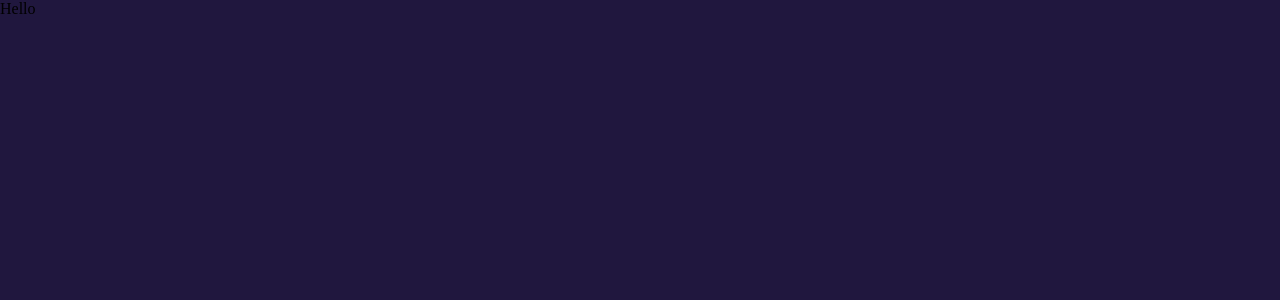
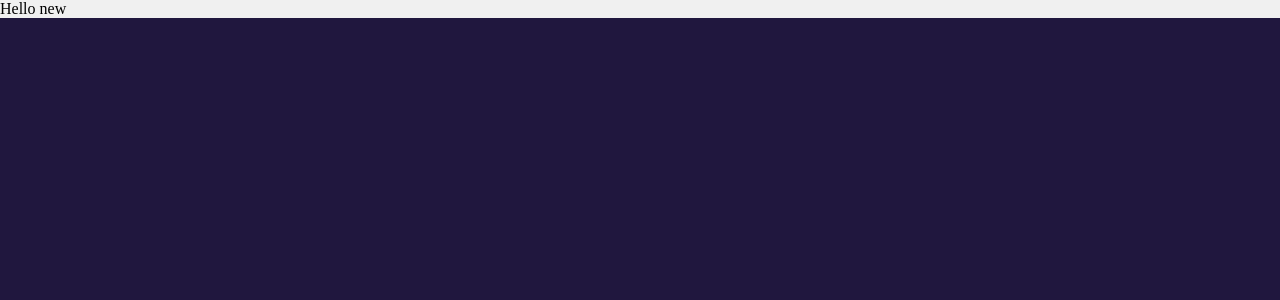
Before and after one commit to Starostinvio/test-landing, a React (Create React App) app: page / in a window 1280 px wide. Shown: the top 300 px of the page. Built offline with nearby package versions, Linux system fonts and the light colour scheme.

Commit message:
remove min-height

```diff
--- a/src/app/main/index.tsx
+++ b/src/app/main/index.tsx
@@ -1,8 +1,7 @@
 import PageLayout from "../../components/Page-Layout";
 
 function Main() {
-  //   return <PageLayout>Hello</PageLayout>;
-  return <div>Hello</div>;
+  return <PageLayout>Hello new</PageLayout>;
 }
 
 export default Main;
--- a/src/components/Page-Layout/style.css
+++ b/src/components/Page-Layout/style.css
@@ -2,5 +2,5 @@
   display: flex;
   flex-direction: column;
   background-color: rgb(240, 240, 240);
-  min-height: 100vh;
+  /* min-height: 100vh; */
 }
```
